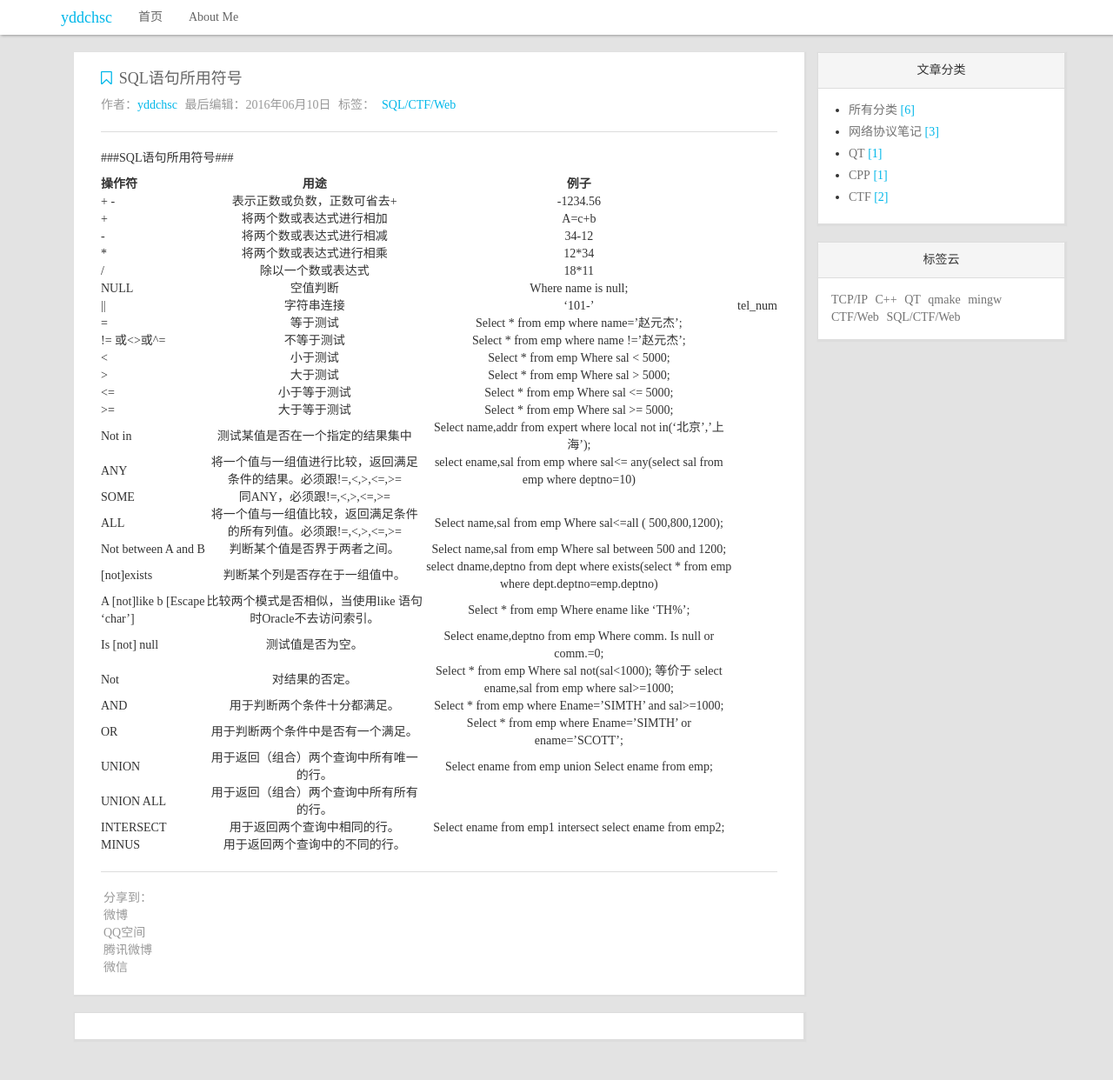
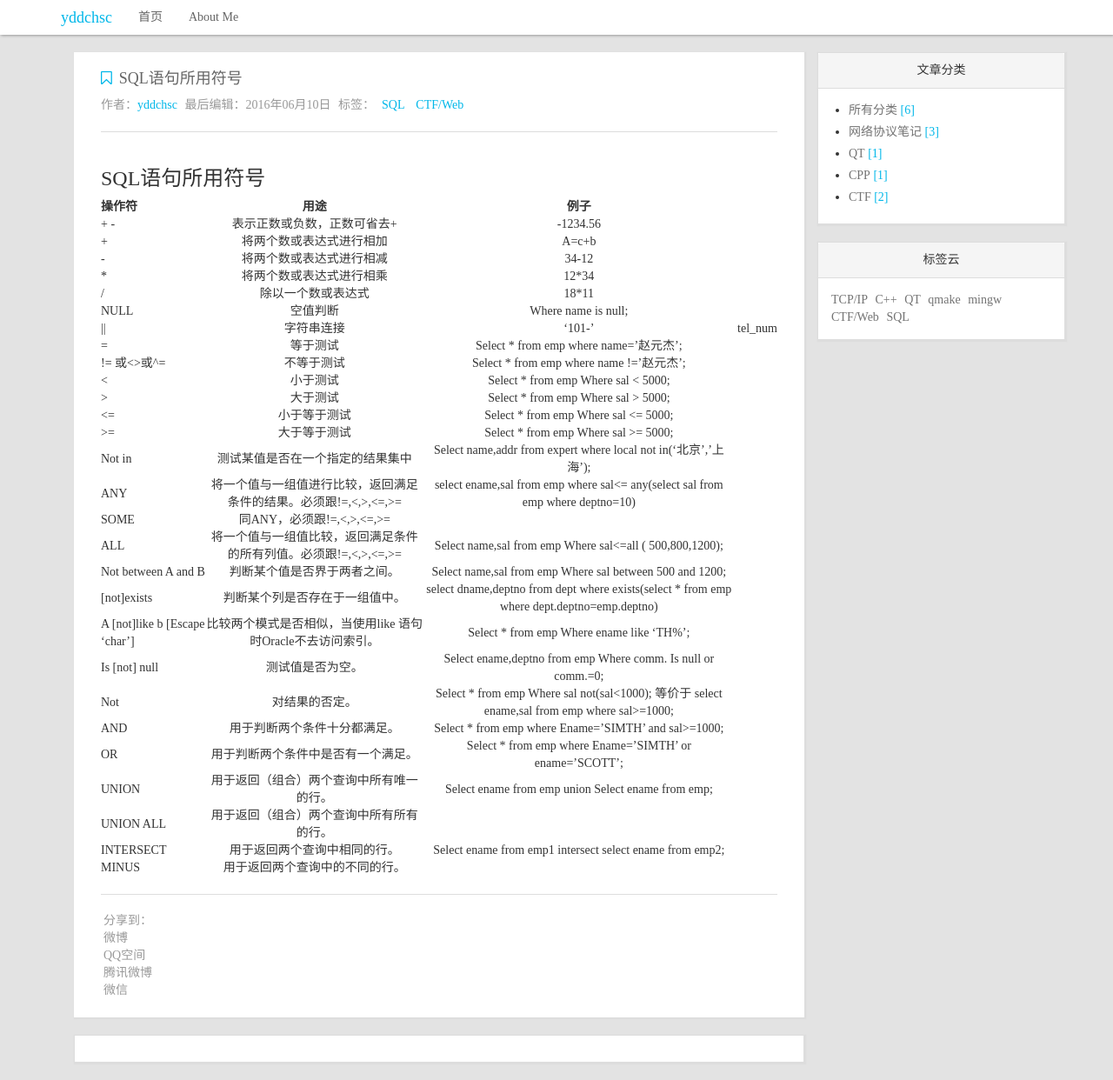
Before and after one commit to yddchsc/yddchsc.github.io, a Jekyll site: the page built from _posts/2016-06-10-SQL-符号.md, in a window 1280 px wide. Shown: the whole page at 87% size. Built offline with Jekyll 4.4.1, drawn with Linux system fonts in a browser that asks for light colours; nearby versions of some CDN libraries; comment, search, counter and statistics services are not loaded; before the commit the page ends 1216 px from its top, so only the background shows below that.

Commit message:
sql 笔note

```diff
--- a/_posts/2016-06-10-SQL-符号.md
+++ b/_posts/2016-06-10-SQL-符号.md
@@ -3,7 +3,7 @@ layout: post
 
 title: SQL语句所用符号
 
-tags:  [SQL/CTF/Web]
+tags:  [SQL,CTF/Web]
 
 categories: [CTF]
 
@@ -12,7 +12,7 @@ author: yddchsc
 excerpt: "CTF-Web学习笔记"
 
 ---
-###SQL语句所用符号###
+### SQL语句所用符号
 
 | 操作符	| 用途	| 例子  |
 | ------- |:-------:|:------:|
```
